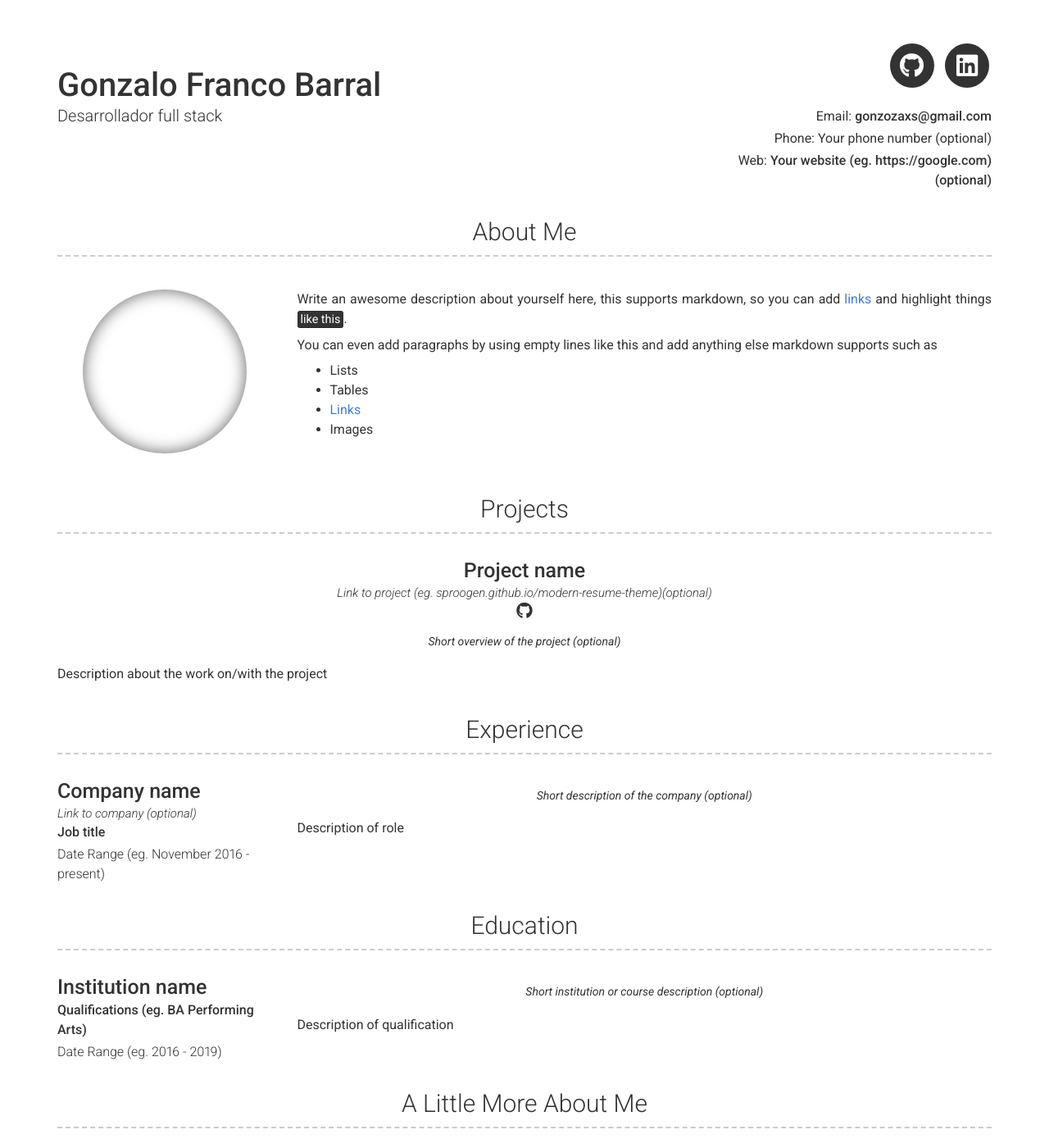
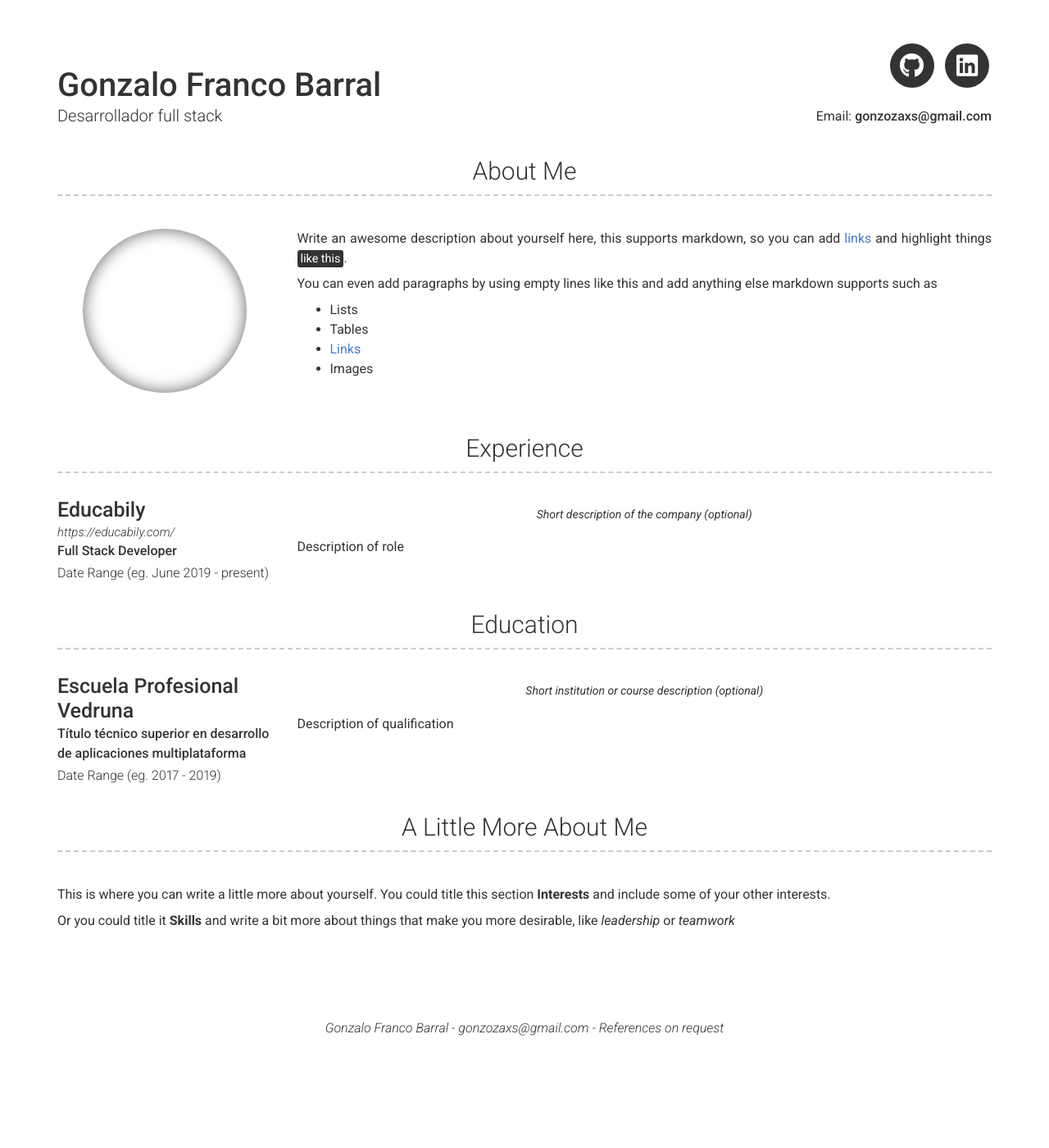
Before and after one commit to Gonzozaxs/cv, a Jekyll site: the page built from index.md, in a window 1280 px wide and 1400 px high. Shown: the whole window at 82% size. Built offline with Jekyll 4.4.1, drawn with Linux system fonts in a browser that asks for light colours; nearby versions of some CDN libraries.

Commit message:
Experience education

```diff
--- a/_config.yml
+++ b/_config.yml
@@ -6,8 +6,8 @@ repository: Git repository where your resume will be hosted, only required if yo
 name: Gonzalo Franco Barral
 title: Desarrollador full stack
 email: gonzozaxs@gmail.com
-phone: Your phone number (optional)
-website: Your website (eg. https://google.com)(optional)
+# phone: Your phone number (optional)
+# website: Your website (eg. https://google.com)(optional)
 
 # Dark Mode (true/false/never)
 darkmode: false
@@ -20,7 +20,7 @@ github_username: Gonzozaxs
 # facebook_username: jekyll
 # flickr_username: jekyll
 # instagram_username: jekyll
-linkedin_username: jekyll
+linkedin_username: gonzalo-franco-barral-480217188
 # xing_username: jekyll
 # pinterest_username: jekyll
 # youtube_username: jekyll
--- a/_data/education.yml
+++ b/_data/education.yml
@@ -1,8 +1,8 @@
 # Education Template
 - layout: left
-  name: Institution name
-  dates: Date Range (eg. 2016 - 2019)
-  qualification: Qualifications (eg. BA Performing Arts)
+  name: Escuela Profesional Vedruna
+  dates: Date Range (eg. 2017 - 2019)
+  qualification: Título técnico superior en desarrollo de aplicaciones multiplataforma
   quote: >
     Short institution or course description (optional)
   description: | # this will include new lines to allow paragraphs
--- a/_data/experience.yml
+++ b/_data/experience.yml
@@ -1,10 +1,10 @@
 # Experience template
 - layout: left
-  company: Company name
-  link: Link to company (optional)
-  job_title: Job title
-  dates: Date Range (eg. November 2016 - present)
+  company: Educabily
+  link: https://educabily.com/
+  job_title: Full Stack Developer
+  dates: Date Range (eg. June 2019 - present)
   quote: >
-   Short description of the company (optional)
+    Short description of the company (optional)
   description: | # this will include new lines to allow paragraphs
     Description of role
```
Also changed, not shown: _data/projects.yml (+8 -8 lines).
